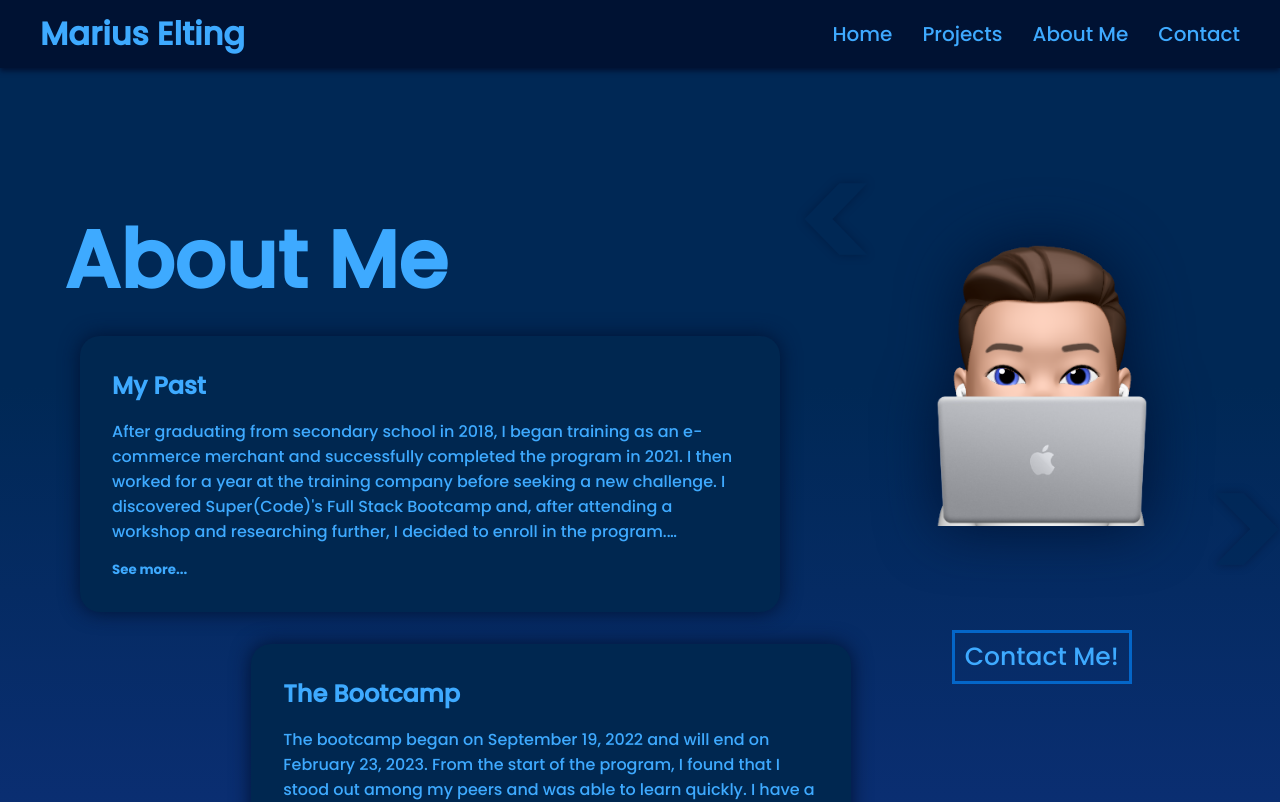
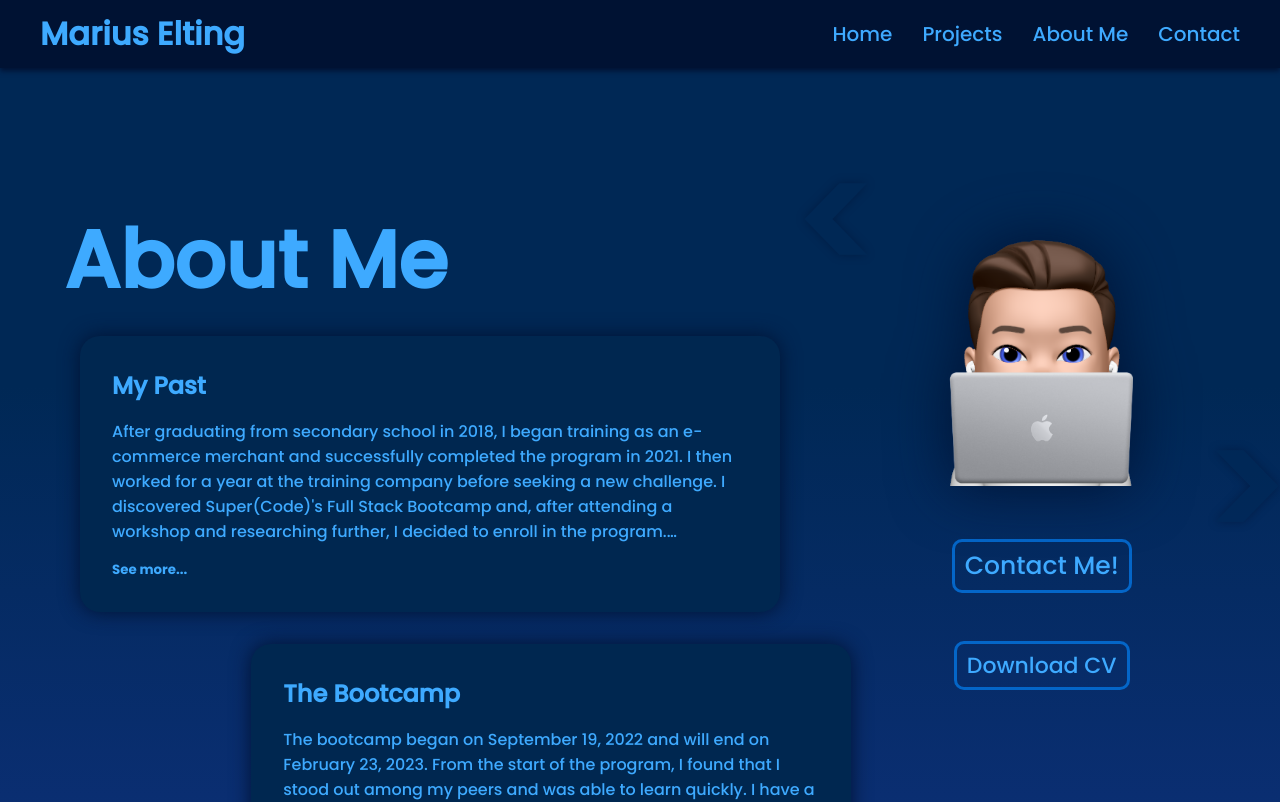
Before and after one commit to Marius-Elting/MyPortfolio, a React (Create React App) app: page /AboutMe in a window 1280 px wide. Shown: the top 802 px of the page. Built offline with nearby package versions, Linux system fonts and the light colour scheme.

Commit message:
added CV download

```diff
--- a/src/components/AboutMe/AboutMeHeader/AboutMeHeader.css
+++ b/src/components/AboutMe/AboutMeHeader/AboutMeHeader.css
@@ -27,7 +27,7 @@
     height: 500px;
     display: flex;
     flex-direction: column;
-    gap: 4rem;
+    gap: 1rem;
     align-items: center;
 }
 
--- a/src/components/AboutMe/AboutMeHeader/AboutMeHeader.jsx
+++ b/src/components/AboutMe/AboutMeHeader/AboutMeHeader.jsx
@@ -1,9 +1,7 @@
 import CustomButton from "../../CustomButton/CustomButton";
 import "./AboutMeHeader.css";
-import PlaceHolderPic from "../../../img/Placeholder.png";
-import ArrowDown from "../../ArrowDown/ArrowDown";
 import MyPicture from "../../Picture/Picture";
-
+import CV from "../../../assets/Marius Elting Lebenslauf.pdf"
 
 function AboutMeHeader() {
     return (
@@ -26,6 +24,9 @@ function AboutMeHeader() {
             <section id="AboutMeHeader-RightContainer">
                 <MyPicture />
                 <CustomButton size={25} linkTo="/contactme">Contact Me!</CustomButton>
+                <div className="CustomButtonWrapper">
+                    <a href={CV} className="underlineHover downloadButton" download="">Download CV</a>
+                </div>
             </section>
         </section>
     );
--- a/src/components/CustomButton/CustomButton.css
+++ b/src/components/CustomButton/CustomButton.css
@@ -6,7 +6,7 @@
     transition: .6s;
     margin: 1rem 0;
     width: fit-content;
-
+    border-radius: 10px;
 }
 
 .CustomButtonWrapper:hover {
@@ -26,3 +26,7 @@
     transition: .6s;
     position: relative;
 }
+
+.CustomButtonWrapper .downloadButton {
+    font-size: 22px;
+}
```
Also changed, not shown: 1 other file (tests, documents, lock files or other folders).
